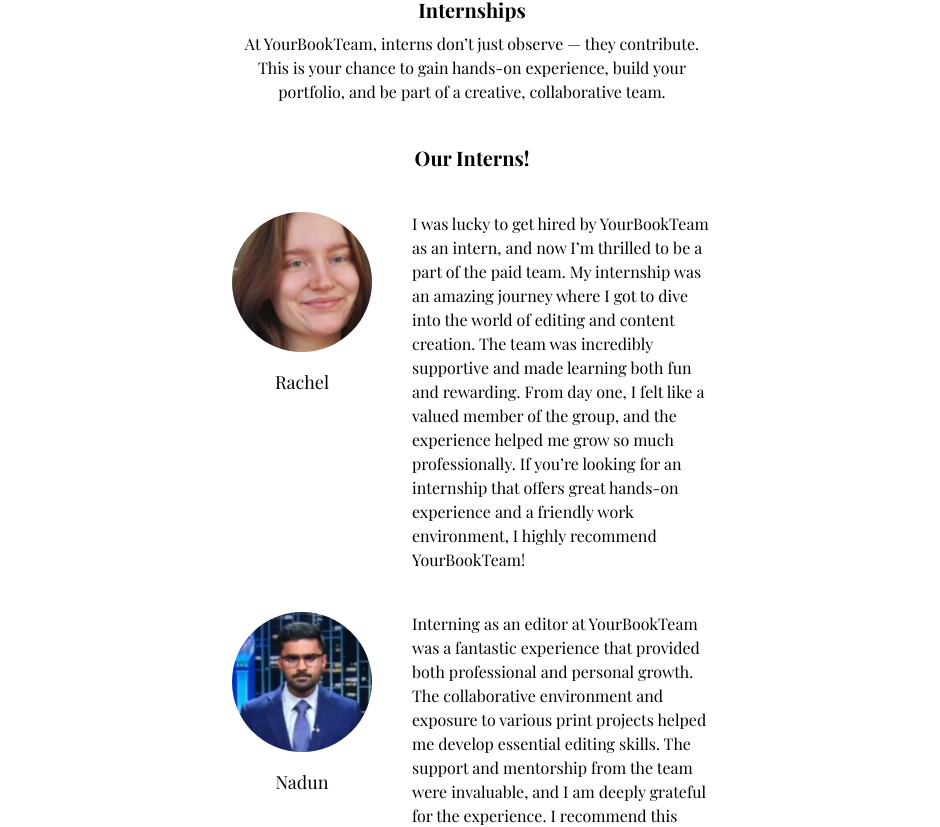
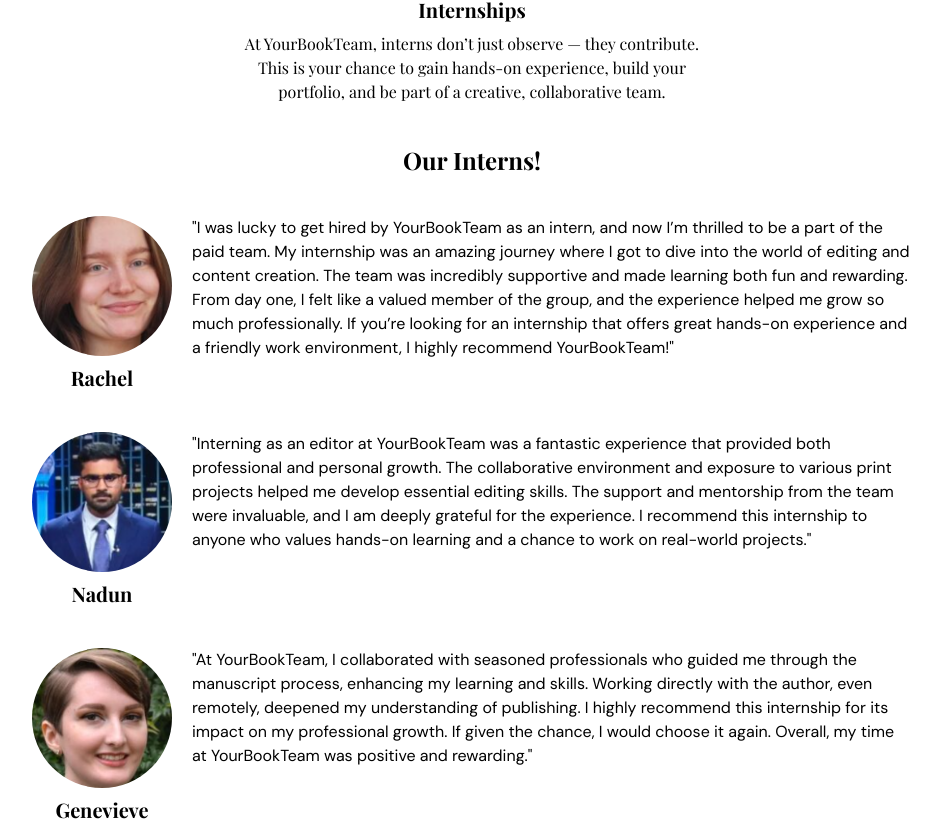
Before and after one commit to YourBookTeam/YBT_Website, a React (Vite) app: page /careers in a window 1280 px wide. Shown: the part 374-1201 px from the top of the page, without its empty margins (168-1108 px from the left). Built offline with nearby package versions, Linux system fonts and the light colour scheme; a web font is replaced by a local one.

Commit message:
copied interns.jsx

```diff
--- a/src/components/careers_page/Interns.jsx
+++ b/src/components/careers_page/Interns.jsx
@@ -1,21 +1,21 @@
 function Interns({ displayedInterns }) {
   return (
     <div className="flex flex-col justify-center items-center">
-        <div className="font-bold text-xl">Our Interns!</div>
+        <div className="font-bold text-2xl">Our Interns!</div>
 
-        <div className="flex flex-col gap-10 items-center justify-center md:px-10 lg:px-30 xl:px-100 py-10">
+        <div className="flex flex-col gap-10 items-center justify-center py-10 px-10 lg:px-20 xl:px-50 2xl:px-100">
             {displayedInterns.length == 0 ? (
                 <div className="text-gray text-xl">No interns to show at the moment</div>
             ) :
             displayedInterns.map((intern) => (
-                <div className="flex gap-10">
-                    <div className="flex flex-col items-center gap-4">
+                <div key={intern.id} className="flex gap-5 flex-col lg:flex-row">
+                    <div className="flex flex-col items-center gap-2">
                         <div className="w-35 h-35 shrink-0 overflow-hidden rounded-full">
                             <img src={intern.headshot}/>
                         </div>
-                        <div className="text-lg">{intern.name}</div>
+                        <div className="text-xl font-bold">{intern.name}</div>
                     </div>
-                    <div>{intern.quote}</div>
+                    <div className="font-secondary text-center lg:text-start">"{intern.quote}"</div>
                 </div>
             ))}
         </div>
```
